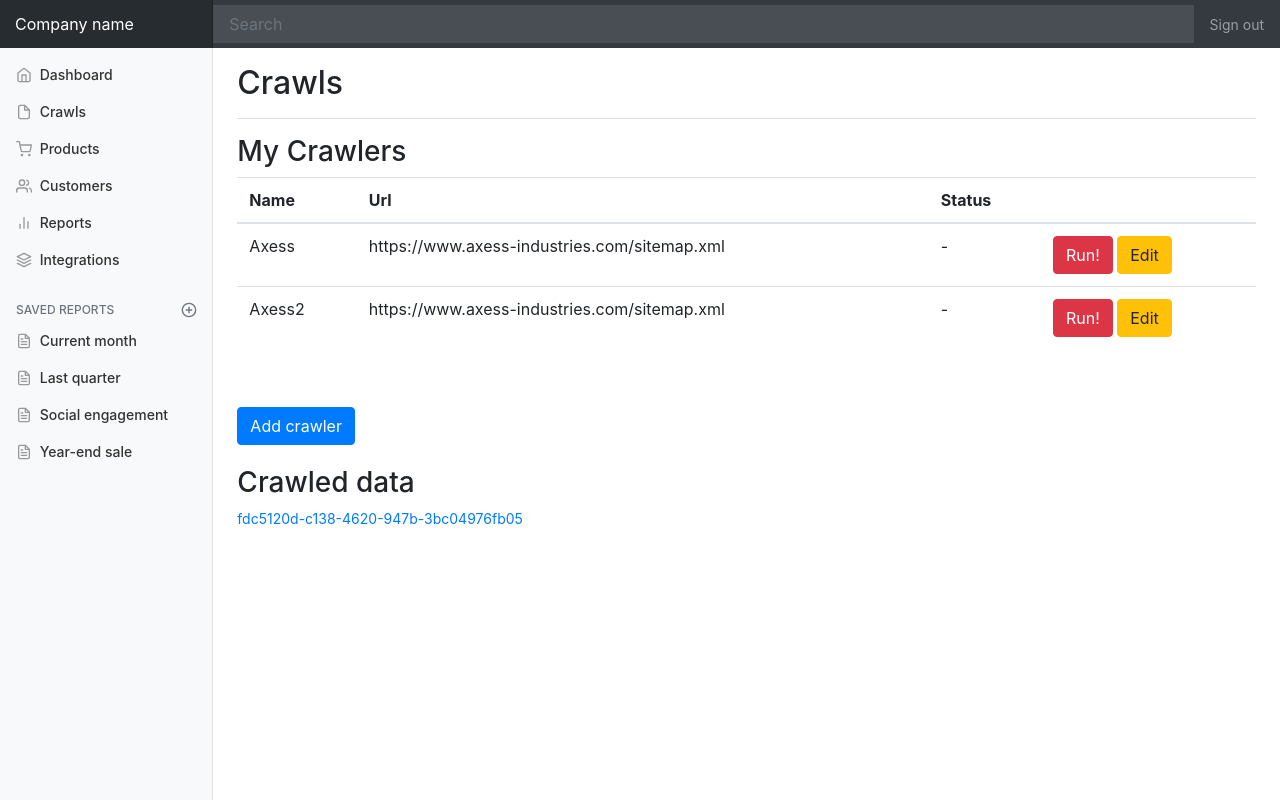
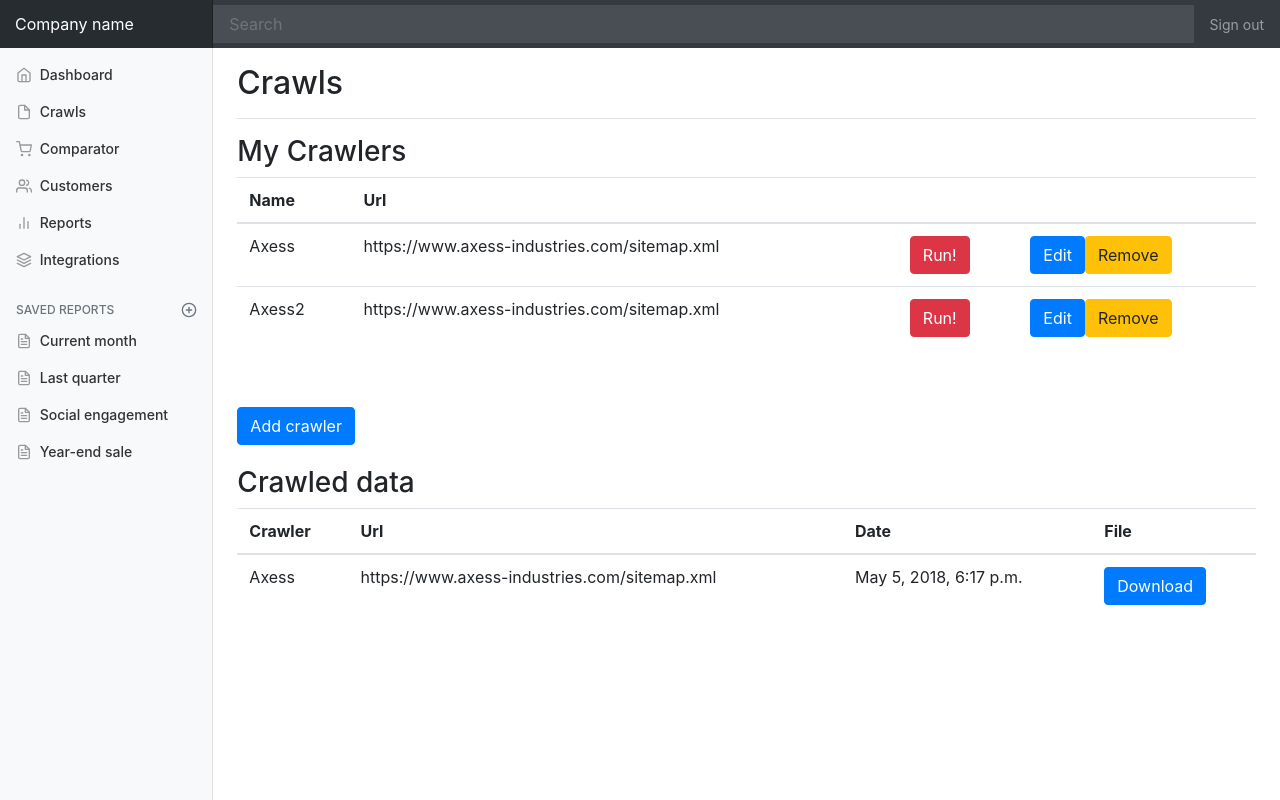
Before and after one commit to rvandyk/comparator, a Django app: template templates/mainapp/crawlpage.html in a window 1280 px wide. Run offline with Django 3.2, Linux system fonts and the light colour scheme; the template is opened without the code that fills it: values that come from a table or form of the project are taken from there, others are empty; data comes from the database, SQL or seed files in the repository; both versions use the stored data as it was after the commit; some libraries are stand-ins or nearby versions.

Commit message:
Crawler management DONE Comparator - stuck with some form problems

```diff
--- a/comparator/settings.py
+++ b/comparator/settings.py
@@ -108,7 +108,7 @@ AUTH_PASSWORD_VALIDATORS = [
 
 LANGUAGE_CODE = 'en-us'
 
-TIME_ZONE = 'UTC'
+TIME_ZONE = 'Europe/Paris'
 
 USE_I18N = True
 
--- a/mainapp/models.py
+++ b/mainapp/models.py
@@ -2,12 +2,21 @@ from django.db import models
 import json
 from django.utils import timezone
 
+
+
 # Create your models here.
+
+class CrawlerModel(models.Model):
+    name = models.TextField()
+    url = models.TextField()
+    attributesJson = models.TextField()
+    running = models.BooleanField(default=False)
 
 class ScrapyItem(models.Model):
     unique_id = models.CharField(max_length=100, null=True)
     data = models.TextField()
     date = models.DateTimeField(default=timezone.now)
+    crawler = models.ForeignKey(CrawlerModel, on_delete=models.CASCADE)
 
     @property
     def to_dict(self):
@@ -20,8 +29,9 @@ class ScrapyItem(models.Model):
     def __str__(self):
         return self.unique_id
 
-class CrawlerModel(models.Model):
+
+class Comparator(models.Model):
     name = models.TextField()
-    url = models.TextField()
-    attributesJson = models.TextField()
-    running = models.BooleanField(default=False)
+    model1 = models.ForeignKey(CrawlerModel, related_name="model1", on_delete=models.CASCADE)
+    model2 = models.ForeignKey(CrawlerModel, related_name="model2", on_delete=models.CASCADE)
+    fields = models.TextField()
--- a/mainapp/urls.py
+++ b/mainapp/urls.py
@@ -9,7 +9,13 @@ urlpatterns = [
     path('api/crawl', views.crawl, name='crawl'),
     path('crawlpage/download/<str:unique_id>/', views.download_crawl, name='download_crawl'),
     path('crawlpage/add_crawler', views.addCrawler, name="add_crawler"),
-    path('crawlpage/launch_crawler/<int:id>/', views.launchCrawler, name="launch_crawler")
+    path('crawlpage/launch_crawler/<int:id>/', views.launchCrawler, name="launch_crawler"),
+    path('crawlpage/remove_crawler/<int:id>/', views.remove_crawler, name="remove_crawler"),
+    path('crawlpage/edit_crawler/<int:id>/', views.editCrawler, name="edit_crawler"),
+
+    path('comparatorpage/', views.comparatorpage, name='comparatorpage'),
+    path('comparatorpage/addcomparator', views.addComparatorForm, name="add_comparator_form")
+
 ]
 
 #SETTINGS ?
--- a/scrapy_app/scrapy_app/pipelines.py
+++ b/scrapy_app/scrapy_app/pipelines.py
@@ -29,6 +29,7 @@ class ScrapyAppPipeline(object):
         item = ScrapyItem()
         item.unique_id = self.unique_id
         item.data = self.items
+        item.crawler = self.crawler
         item.save()
         self.crawler.running = False
         self.crawler.save()
--- a/templates/mainapp/base_dashboard.html
+++ b/templates/mainapp/base_dashboard.html
@@ -50,9 +50,9 @@
                 </a>
               </li>
               <li class="nav-item">
-                <a class="nav-link" href="#">
+                <a class="nav-link {% if request.path == '/comparatorpage/'%} active {% endif %}" href="{% url 'mainapp:comparatorpage' %}">
                   <span data-feather="shopping-cart"></span>
-                  Products
+                  Comparator
                 </a>
               </li>
               <li class="nav-item">
--- a/templates/mainapp/crawlpage.html
+++ b/templates/mainapp/crawlpage.html
@@ -18,7 +18,7 @@
       <tr>
         <th>Name</th>
         <th>Url</th>
-          <th>Status</th>
+          <th></th>
         <th> </th>
       </tr>
     </thead>
@@ -29,13 +29,50 @@
         <td>{{ e.url }}</td>
             <td>
                 {% if e.running == True %}Running
-                    {% else %} -
+                    {% else %}
+                    <a href="{% url 'mainapp:launch_crawler' e.id %}" role="button" class="btn btn-danger">Run!</a>
                 {% endif %}
 
             </td>
 
-        <td> <a href="{% url 'mainapp:launch_crawler' e.id %}" role="button" class="btn btn-danger">Run!</a> <button type="button" class="btn btn-warning">Edit</button></td>
+        <td><button type="button" class="btn btn-primary" data-toggle="modal" data-target="#editcrawler">Edit</button><a href="{% url 'mainapp:remove_crawler' e.id %}" role="button" class="btn btn-warning">Remove</a></td>
         </tr>
+
+        <!-- edit modal -->
+        <div class="modal fade" id="editcrawler" tabindex="-1" role="dialog" aria-labelledby="editcrawler" aria-hidden="true">
+        <div class="modal-dialog" role="document">
+            <div class="modal-content">
+                <div class="modal-header">
+                    <h5 class="modal-title">Edit crawler</h5>
+                    <button type="button" class="close" data-dismiss="modal" aria-label="Close">
+                        <span aria-hidden="true">&times;</span>
+                    </button>
+                </div>
+                <div class="modal-body">
+
+                    <form action="{% url 'mainapp:edit_crawler' e.id %}" method="post">
+                        {% csrf_token %}
+                        <div class="form-group">
+                            <label for="name">Crawler name</label>
+                            <input type="text" class="form-control" name = "name" id="name" value="{{ e.name }}">
+                            <label for="url_sitemap">Sitemap URL</label>
+                            <input type="text" class="form-control" name = "url_sitemap" id="url_sitemap" value="{{ e.url }}">
+                        </div>
+                        <div class="form-group">
+                            <label for="attributesJson">JSON Xpath</label>
+                            <textarea class="form-control" name="attributesJson" id="attributesJson" rows="3">{{ e.attributesJson }}</textarea>
+                        </div>
+
+                        <button type="submit" class="btn btn-primary">Edit</button>
+
+                    </form>
+                </div>
+
+
+            </div>
+        </div>
+    </div>
+
     {% endfor %}
 
     </tbody>
@@ -56,9 +93,33 @@
 
     <h3>Crawled data</h3>
 
+     <table class="table">
+    <thead>
+      <tr>
+        <th>Crawler</th>
+        <th>Url</th>
+          <th>Date</th>
+        <th>File </th>
+      </tr>
+    </thead>
+    <tbody>
     {% for e in items %}
-        <a href="{% url 'mainapp:download_crawl' e.unique_id %}"> {{ e.unique_id }} </a>
+        <tr>
+        <td>{{ e.crawler.name }}</td>
+        <td>{{ e.crawler.url }}</td>
+            <td>{{ e.date }}</td>
+
+        <td><a href="{% url 'mainapp:download_crawl' e.unique_id %}" role="button" class="btn btn-primary">Download</a></td>
+        </tr>
+
+
+
     {% endfor %}
+
+    </tbody>
+  </table>
+
+
 
 
 
```
Also changed, not shown: mainapp/views.py (+48 -1 lines), templates/mainapp/addcomparator.html (added, +86 -0 lines), templates/mainapp/comparatorpage.html (added, +40 -0 lines), db.sqlite3, scrapy_app/dbs/default.db.
